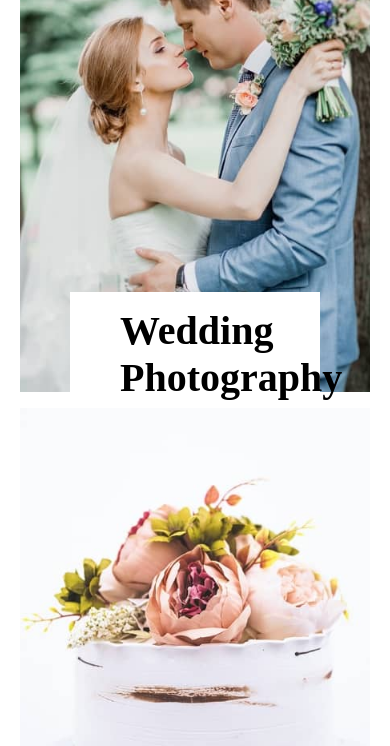
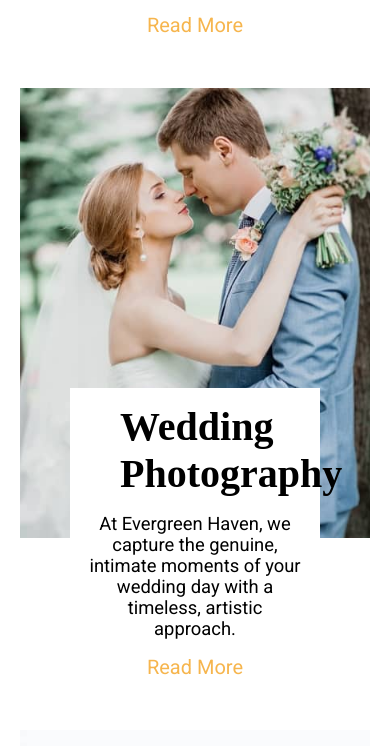
Before and after one commit to Nostromito/CS-Services, a plain HTML site: page index.html in a window 390 px wide. Shown: the part 604-1350 px from the top of the page. Drawn offline with Linux system fonts and the light colour scheme; a web font is replaced by a local one.

Commit message:
Create responsive layout

```diff
--- a/style.css
+++ b/style.css
@@ -133,3 +133,30 @@ a:hover::after {
 .img-container:hover .overlay {
   height: 100%;
 }
+
+@media(max-width:1121px) {
+  body {
+    margin-bottom: 50px;
+    row-gap: 12em;
+  }
+
+  .card {
+    margin-top: -150px;
+  }
+}
+
+@media(max-width:755px) {
+  body {
+    padding-top: 50px;
+    row-gap: 12em;
+  }
+}
+
+@media(max-width:350px) {
+  .img-1,
+  .img-2,
+  .img-3 {
+    width: 80%;
+    margin: auto;
+  }
+}
```
